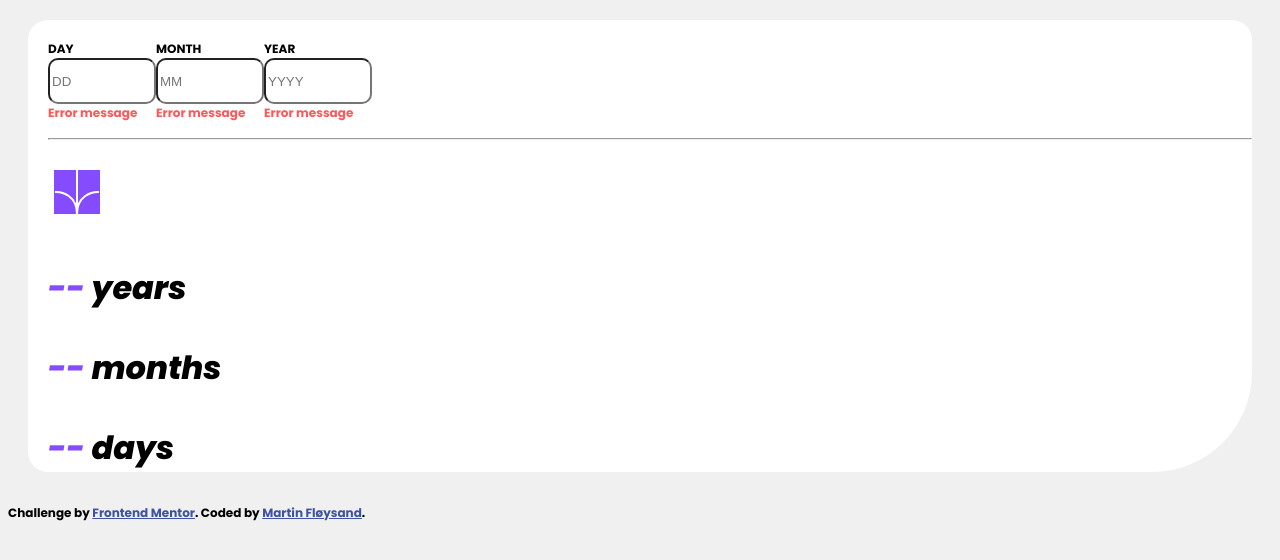
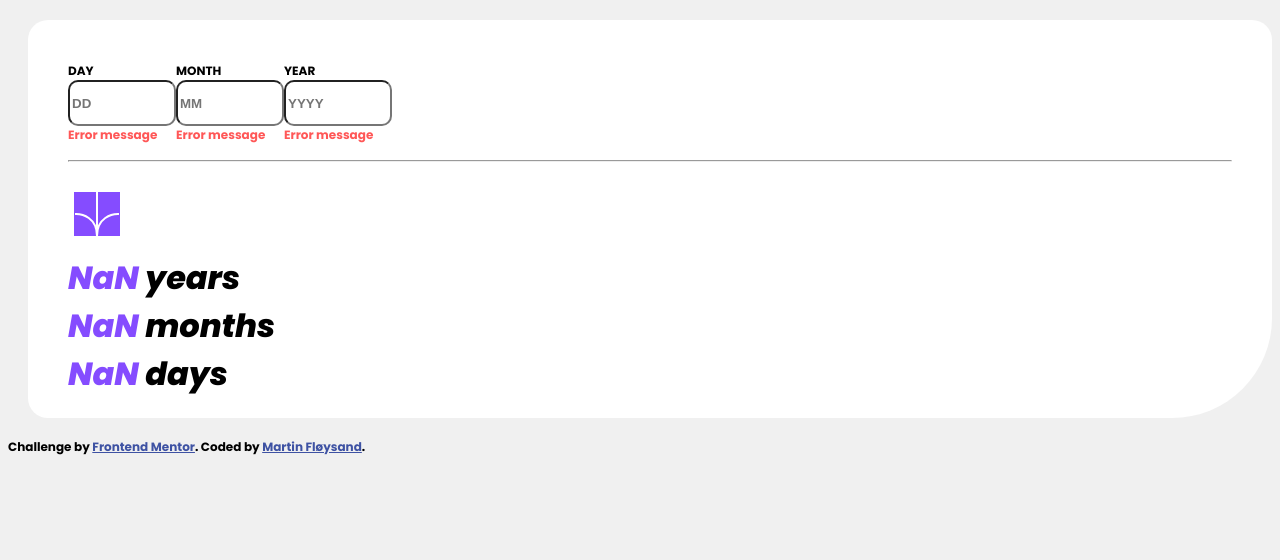
Before and after one commit to h574641/Frontend-mentor-projects, a plain HTML site: page Age-Calculator/index.html in a window 1280 px wide. Both pictures are taken after a click on the button 77 px from the left and 193 px from the top of the page. Drawn offline with Linux system fonts and the light colour scheme.

Commit message:
Noen endringer

```diff
--- a/Age-Calculator/age_calculator.js
+++ b/Age-Calculator/age_calculator.js
@@ -5,35 +5,48 @@
 hente inputs (DAY MONTH YEAR) fra bruker
 
 validere inputs:
-- tom input
+- tom input/null
 - ugyldig input (over 31 day, 12 month, 2023 year)
 - ugyldig input (date in future)
 - ugyldig input (not valid date in calendar)
 
-kalkulere alder (DAYS MONTHS YEARS)
+returnere eventuelle feilmeldinger
 
-sende variabler til HTML
+vise feilmeldinger i HTML-dokument
 
-sende eventuelle feilmeldinger
+kalkulere alder (YEARS MONTHS DAYS)
+
+vise variabler i HTML-dokument
 
 */
 
 // Inputs:
-const day = document.getElementById("day");
-const month = document.getElementById("month");
-const year = document.getElementById("year");
+const dayInput = document.getElementById("day");
+const monthInput = document.getElementById("month");
+const yearInput = document.getElementById("year");
 
 const button = document.querySelector("button");
 
+let day = 0;
+let month = 0;
+let year = 0;
+
 // Metode for å kalkulere alder
 function calculate() {
-    let invalidInput = false;
-    validateInput(day, month, year);
+    console.log("CLICK!")
+    day = Number.parseInt(dayInput.value);
+    month = Number.parseInt(monthInput.value);
+    year = Number.parseInt(yearInput.value);
+
+    document.querySelector("[data-years]").textContent = year;
+    document.querySelector("[data-months]").textContent = month;
+    document.querySelector("[data-days]").textContent = day;
+
 }
 
 // Metode for å validere input
-function validateInput () {
-
+function validateInput(input) {
 }
 
+
 button.addEventListener('click', calculate);
--- a/Age-Calculator/index.html
+++ b/Age-Calculator/index.html
@@ -11,6 +11,7 @@
   <link rel="preconnect" href="https://fonts.gstatic.com/" crossorigin>
   <link href="https://fonts.googleapis.com/css2?family=Manrope:wght@800&family=Poppins:ital,wght@0,700;1,400;1,800&display=swap" rel="stylesheet">
   <link rel="stylesheet" href="style.css">
+  <script src="age_calculator.js" defer></script>
 
   <title>Frontend Mentor | Age calculator app</title>
 </head>
@@ -53,9 +54,9 @@
 
     <div class="bottom">
 
-    <p><span data-years class="number">--</span> years</p>
-    <p><span data-months class="number">--</span> months</p>
-    <p><span data-days class="number">--</span> days</p>
+    <span data-years class="number">--</span> years<br>
+    <span data-months class="number">--</span> months<br>
+    <span data-days class="number">--</span> days<br>
 
     </div>
 
--- a/Age-Calculator/style.css
+++ b/Age-Calculator/style.css
@@ -6,19 +6,23 @@ body {
 .container {
     background-color: hsl(0, 0%, 100%);
     border-radius: 20px 20px 100px 20px;
-    padding-left: 20px;
-    padding-top: 20px;
-    margin: 20px;
+    padding: 20px;
     max-width: 1440px;
+    margin-left: 20px;
+    margin-top: 20px;
+    margin-bottom: 20px;
 }
 .top {
-    display: flex;
+    display:inline-flex;
     font-size: 12px;
+    margin: auto 20px;
 }
 .top input {
     max-width: 100px;
     height: 40px;
     border-radius: 10px;
+    font-weight: bold;
+    color:hsl(0, 0%, 8%)
 }
 .top span {
     font-size: 12px;
@@ -26,6 +30,9 @@ body {
 }
 .day .month .year {
     margin: 20px 20px 20px 20px;
+}
+.middle {
+    margin: auto 20px;
 }
 .middle button {
     border: none;
@@ -38,6 +45,7 @@ body {
     background-color: hsl(0, 0%, 8%);
 }
 .bottom {
+    margin: auto 20px;
     font-weight: bold;
     font-style: italic;
 }
```
